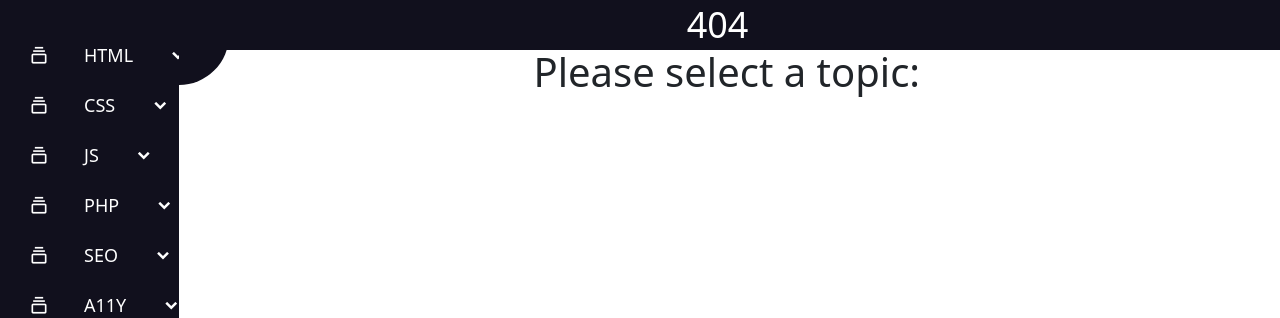
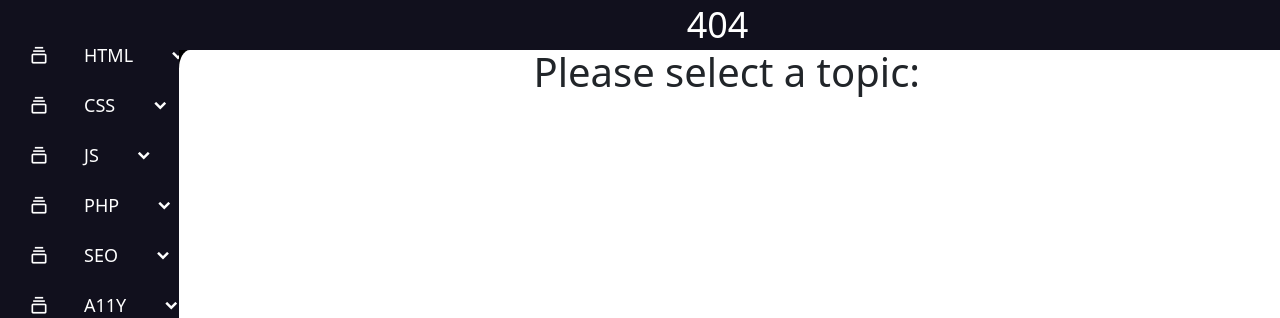
Before and after one commit to obama-max/A11y-InternalSEO, a PHP site: page / in a window 1280 px wide. Shown: the top 318 px of the page. Run offline with PHP 8.4, Linux system fonts and the light colour scheme; some libraries are stand-ins or nearby versions.

Commit message:
Commit Test + Feature
Changed the way the ugly looking ball was on the top left and made it into a round corner for better aesthetic.

```diff
--- a/assets/style/maincontentstyle.css
+++ b/assets/style/maincontentstyle.css
@@ -43,16 +43,15 @@
 }
 
 .hack::before{
-    content: '';
-    display: inline-block;
-    width: 100px;
-    height: 100px;
+    content: "";
     position: absolute;
-    left: -45px;
-    top: -15px;
-    border-radius: 50%;
-    background: #11101d;
-    z-index: -11;
+    top: 100%;
+    left: 0.45%;
+    height: 76%;
+    width: 1.7%;
+    border-top-left-radius: 50%;
+    background: #fff;
+    box-shadow: 0px -20px 0 0 #000000;
 }
 iframe{
     max-width: 900px !important;
```
